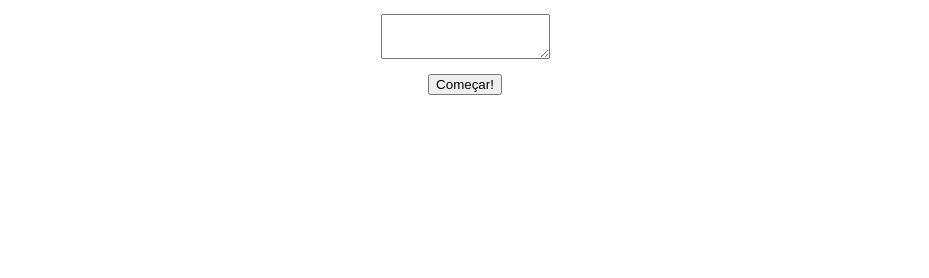
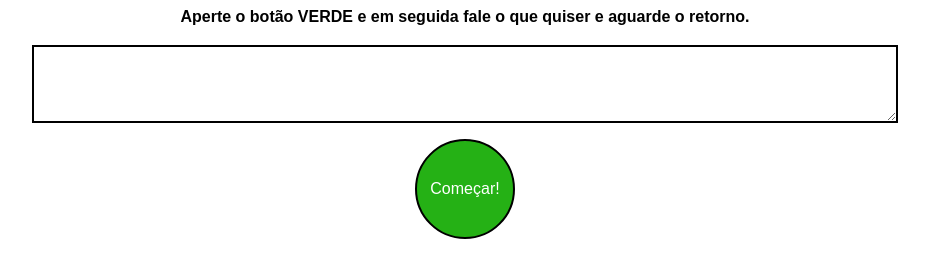
Before and after one commit to tiagocharo/voice-recognition, a plain HTML site: page index.html in a window 1280 px wide. Shown: the whole page, without its empty margins (175-1104 px from the left). Drawn offline with Linux system fonts and the light colour scheme.

Commit message:
update css

```diff
--- a/index.html
+++ b/index.html
@@ -5,16 +5,38 @@
         <link rel="import" href="bower_components/voice-elements/dist/voice-player.html">
         <link rel="import" href="bower_components/voice-elements/dist/voice-recognition.html">
         <style>
+            h2 {
+                text-align: center;
+                font-family: Arial, Helvetica, sans-serif;
+                font-size: 100%;
+            }
             fieldset {
                 border: none;
                 text-align: center;
             }
+            #recognition-input {
+                border: 2px solid #000;
+                width: 70%;
+                height: 10%;
+                font-size: 2em;
+            }
+            #recognition-submit {
+                height: 100px;
+                width: 100px;
+                border: 2px solid #000;
+                background: #25b115;
+                border-radius: 50%;
+                font-size: 1em;
+                color: #fff;
+            }
         </style>
     </head>
-    <body>  <voice-recognition id="recognition-element"></voice-recognition>
+    <body>
+        <h2>Aperte o botão VERDE e em seguida fale o que quiser e aguarde o retorno.</h2>
+        <voice-recognition id="recognition-element"></voice-recognition>
             <form id="recognition-form" class="pure-form">
                     <fieldset>
-                        <textarea id="recognition-input" readonly="" style="margin: 0px; height: 45px; width: 169px;"></textarea>
+                        <textarea id="recognition-input" readonly=""></textarea>
                     </fieldset>
                     <fieldset>
                         <button id="recognition-submit" class="pure-button pure-button-primary"><font style="vertical-align: inherit;"><font style="vertical-align: inherit;">Começar!</font></font></button>
```
